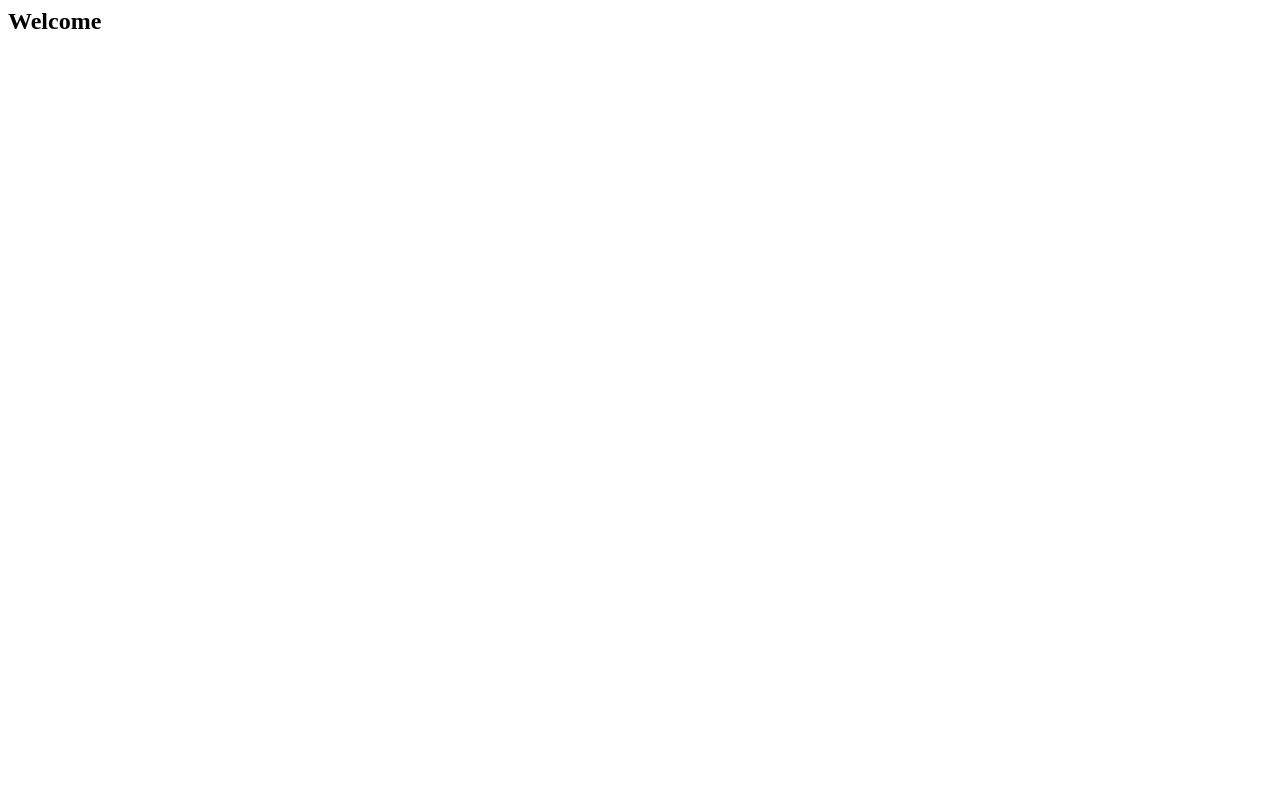
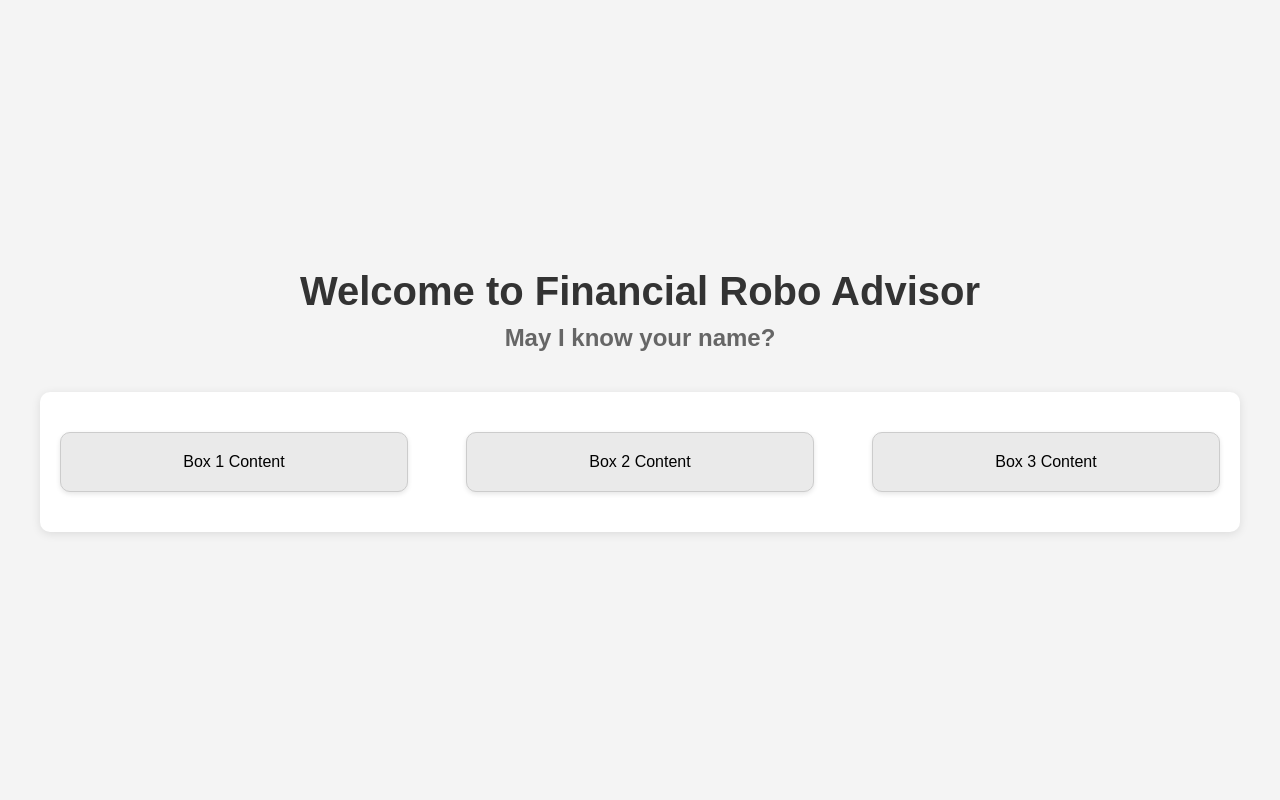
Before and after one commit to rachel45605/20240814-genai-web3, a Flask app: page / in a window 1280 px wide. Before the commit the page is almost empty. Run offline with Flask 3, Linux system fonts and the light colour scheme.

Commit message:
Update Index.HTML

```diff
--- a/Templates/Index.HTML
+++ b/Templates/Index.HTML
@@ -1 +1,102 @@
-<h2>Welcome</h2>
+<!DOCTYPE html>
+<html lang="en">
+<head>
+    <meta charset="UTF-8">
+    <meta name="viewport" content="width=device-width, initial-scale=1.0">
+    <title>Financial Robo Advisor</title>
+    <style>
+        /* General reset */
+        * {
+            margin: 0;
+            padding: 0;
+            box-sizing: border-box;
+            font-family: Arial, sans-serif;
+        }
+
+        /* Layout styles */
+        body {
+            display: flex;
+            flex-direction: column;
+            align-items: center;
+            justify-content: center;
+            min-height: 100vh;
+            padding: 20px;
+            background-color: #f4f4f4;
+        }
+
+        header {
+            text-align: center;
+            margin-bottom: 40px;
+        }
+
+        header h1 {
+            font-size: 2.5em;
+            color: #333;
+            margin-bottom: 10px;
+        }
+
+        header h2 {
+            font-size: 1.5em;
+            color: #666;
+        }
+
+        .container {
+            max-width: 1200px;
+            width: 100%;
+            padding: 20px;
+            background: #fff;
+            box-shadow: 0 2px 10px rgba(0, 0, 0, 0.1);
+            border-radius: 10px;
+            display: flex;
+            flex-direction: column;
+            align-items: center;
+        }
+
+        /* Box styles */
+        .box {
+            width: 100%;
+            max-width: 800px;
+            padding: 20px;
+            margin: 20px 0;
+            background-color: #eaeaea;
+            border: 1px solid #ccc;
+            border-radius: 10px;
+            text-align: center;
+            box-shadow: 0 2px 5px rgba(0, 0, 0, 0.1);
+        }
+
+        /* Responsive design */
+        @media (min-width: 768px) {
+            .container {
+                flex-direction: row;
+                flex-wrap: wrap;
+                justify-content: space-between;
+            }
+
+            .box {
+                width: 48%;
+            }
+        }
+
+        @media (min-width: 1024px) {
+            .box {
+                width: 30%;
+            }
+        }
+    </style>
+</head>
+<body>
+
+    <header>
+        <h1>Welcome to Financial Robo Advisor</h1>
+        <h2>May I know your name?</h2>
+    </header>
+
+    <div class="container">
+        <div class="box">Box 1 Content</div>
+        <div class="box">Box 2 Content</div>
+        <div class="box">Box 3 Content</div>
+    </div>
+
+</body>
+</html>
```
